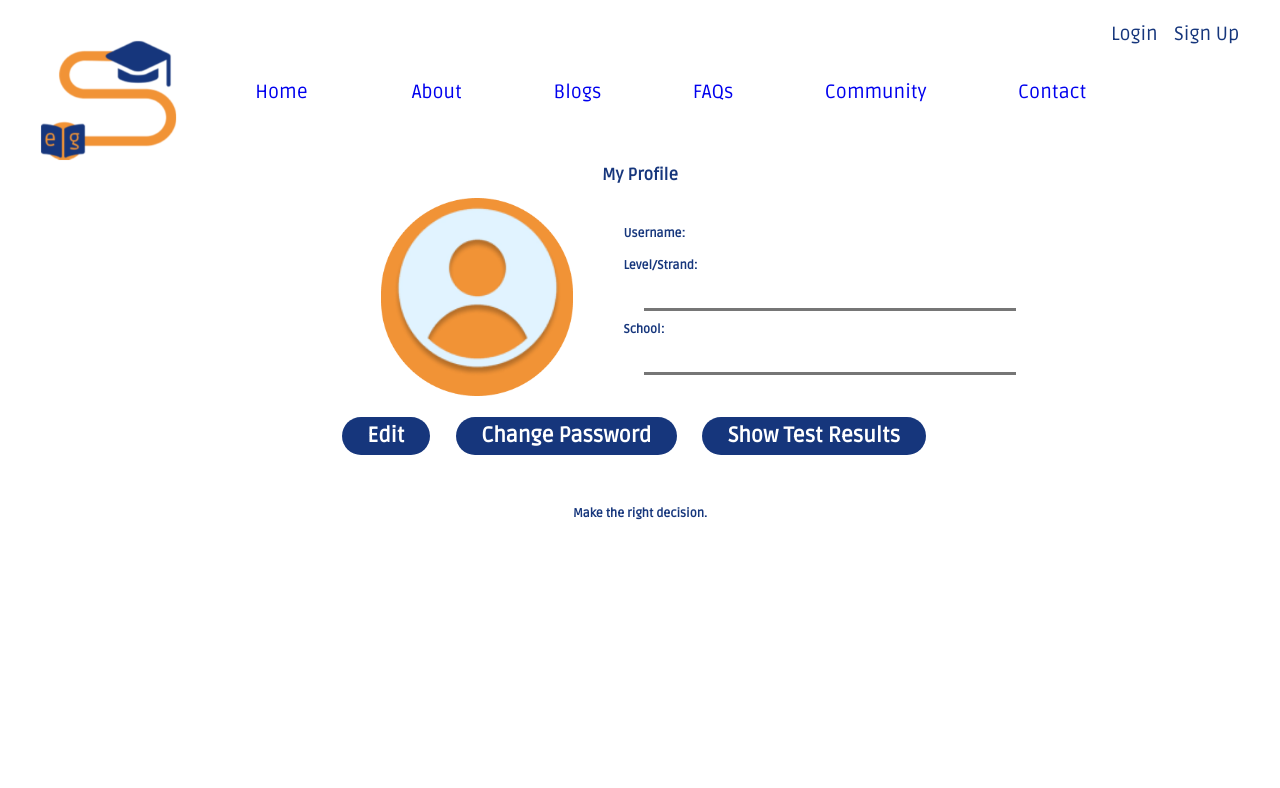
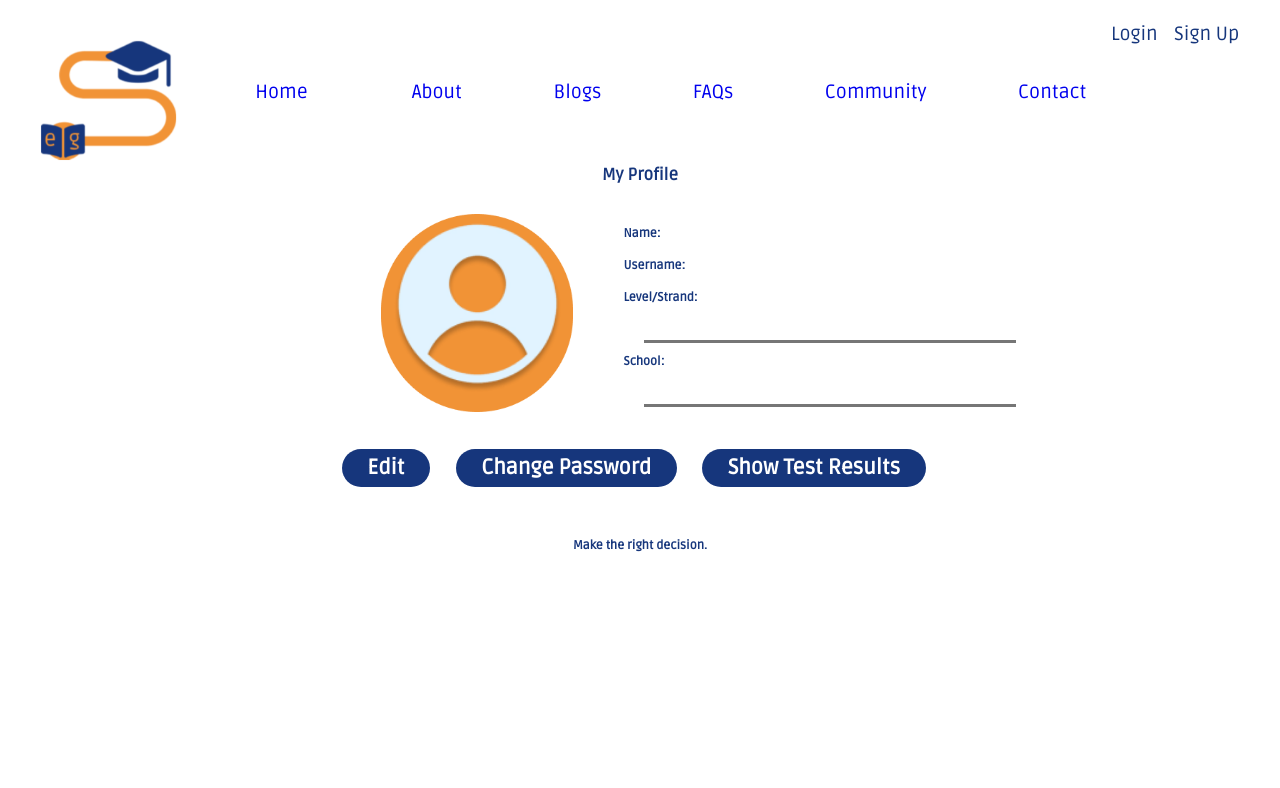
Before and after one commit to Atcha-Abe/eduguide-ver-4, a React (Create React App) app: page /mainprofile in a window 1280 px wide. Shown: the top 788 px of the page. Built offline with nearby package versions, Linux system fonts and the light colour scheme.

Commit message:
latest update from atcha qt

```diff
--- a/src/account/MainProfile.js
+++ b/src/account/MainProfile.js
@@ -21,6 +21,11 @@ function MainProfile() {
           </td>
           <td>
             <form className="edit-form">
+              <label>
+                <b>Name:</b>
+                <text type="text" className="edit-field" name="aname"></text>
+              </label>
+              <br></br>
               <label>
                 <b>Username:</b>
                 <text type="text" className="edit-field" name="uname">
--- a/src/admin/Admin.css
+++ b/src/admin/Admin.css
@@ -1,7 +1,6 @@
 .user-table {
   border-collapse: collapse;
   width: 100%;
-  table-layout: unset;
 }
 
 .admin-td,
```
